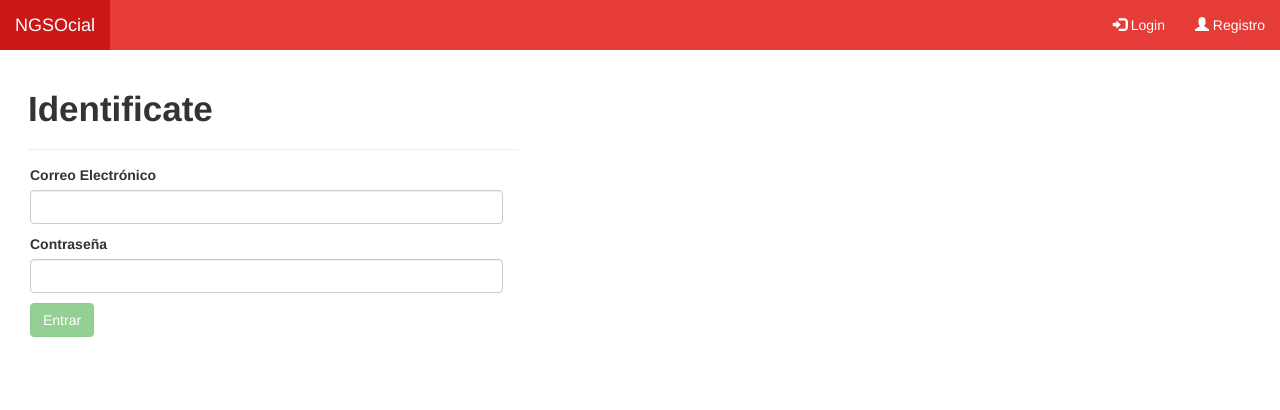
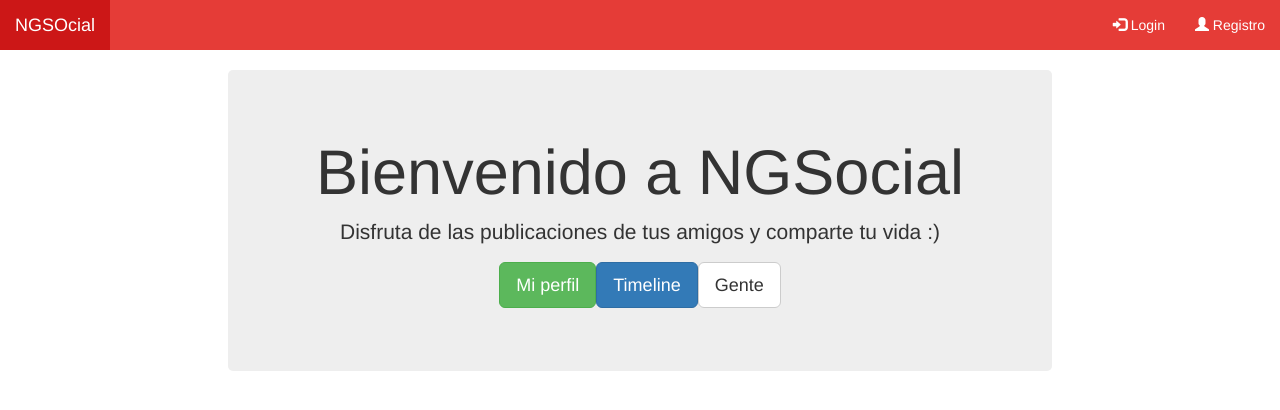
Before and after one commit to maquistemas/client, an Angular app: page / in a window 1280 px wide. Shown: the top 410 px of the page. Built offline with nearby package versions, Linux system fonts and the light colour scheme.

Commit message:
Pagina Home

```diff
--- a/src/app/app.component.html
+++ b/src/app/app.component.html
@@ -8,7 +8,7 @@
 
       <ul class="nav navbar-nav" *ngIf="identity">
       	<li>
-      		<a href="#">
+      		<a [routerLink]="['/home']" [routerLinkActive]="['active']">
       			<span class="glyphicon glyphicon-home"></span>
       			Inicio
       		</a>
--- a/src/app/app.module.ts
+++ b/src/app/app.module.ts
@@ -9,12 +9,16 @@
 import { AppComponent } from './app.component';
 import { LoginComponent } from './components/login/login.component';
 import { RegisterComponent } from './components/register/register.component';
+import { HomeComponent } from './components/home/home.component';
+
+
 
 @NgModule({
   declarations: [
     AppComponent,
     LoginComponent,
-    RegisterComponent
+    RegisterComponent,
+    HomeComponent
   ],
   imports: [
     BrowserModule,
--- a/src/app/app.routing.ts
+++ b/src/app/app.routing.ts
@@ -4,9 +4,11 @@
 //Componentes
 import { LoginComponent } from './components/login/login.component';
 import { RegisterComponent } from './components/register/register.component';
+import { HomeComponent } from './components/home/home.component';
 
 const appRoutes: Routes = [
-	{path: '', component: LoginComponent},
+	{path: '', component: HomeComponent},
+	{path: 'home', component: HomeComponent},
 	{path: 'login', component: LoginComponent},
 	{path: 'registro', component: RegisterComponent}
 ];
--- /dev/null
+++ b/src/app/components/home/home.component.html
@@ -0,0 +1,19 @@
+<div class="col-lg-8 col-lg-offset-2">
+
+	<div class="jumbotron">
+		<h1>{{title}}</h1>
+		<p>Disfruta de las publicaciones de tus amigos y comparte tu vida :)</p>
+		<p>
+			<a href="#" class="btn btn-success btn-lg" role="button">
+				Mi perfil
+			</a>
+			<a href="#" class="btn btn-primary btn-lg" role="button">
+				Timeline
+			</a>
+			<a href="#" class="btn btn-default btn-lg" role="button">
+				Gente
+			</a>
+		</p>
+	</div>
+
+</div>
--- /dev/null
+++ b/src/app/components/home/home.component.ts
@@ -0,0 +1,18 @@
+import { Component, OnInit } from '@angular/core';
+
+@Component({
+	selector: 'home',
+	templateUrl: './home.component.html'
+	})
+export class HomeComponent implements OnInit{
+	public title:string;
+
+	constructor(){
+		this.title = 'Bienvenido a NGSocial'
+	}
+
+	ngOnInit(){
+		console.log('home.component cargado')
+	}
+
+}
--- a/src/assets/styles.css
+++ b/src/assets/styles.css
@@ -31,3 +31,9 @@
 .navigation .navbar a:hover{
 	background: #cc1717 !important;
 }
+
+.jumbotron{
+	padding:25px;
+	border-radius: 5px;
+	text-align: center;
+}
```
